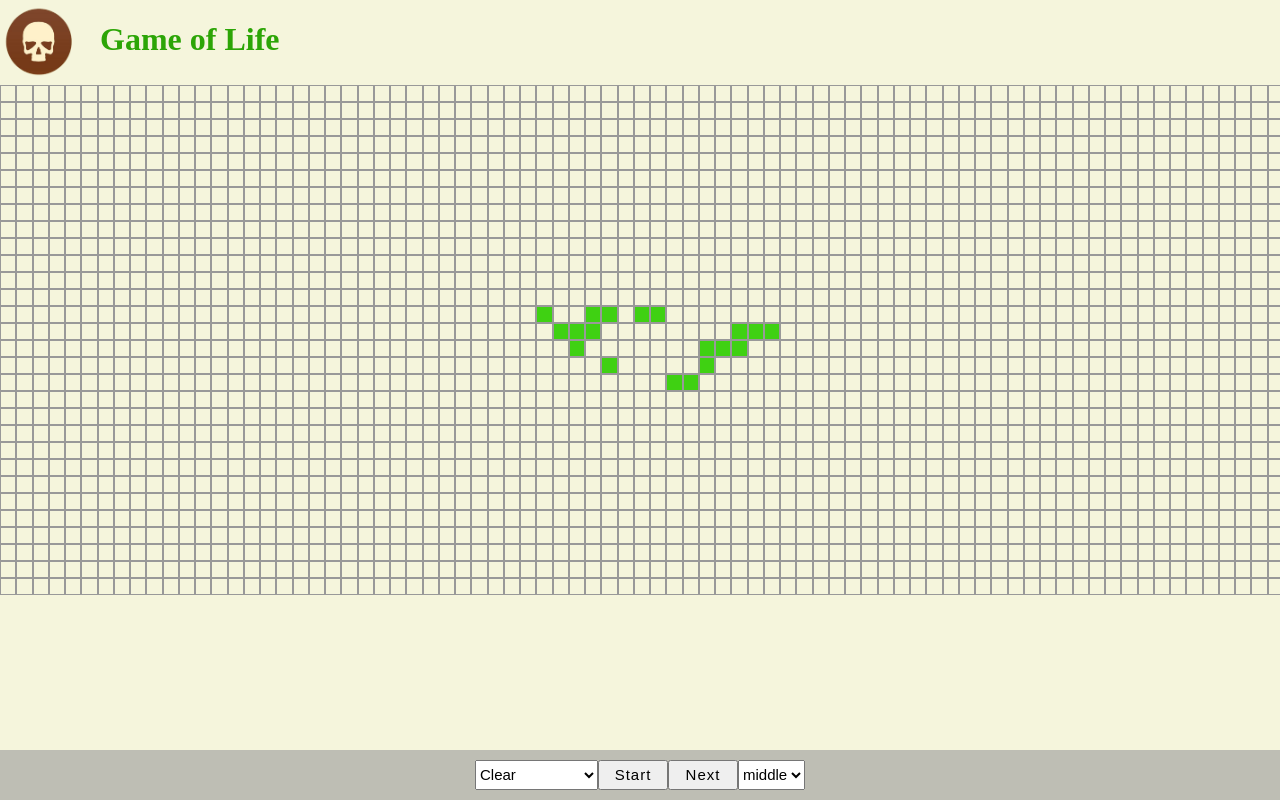
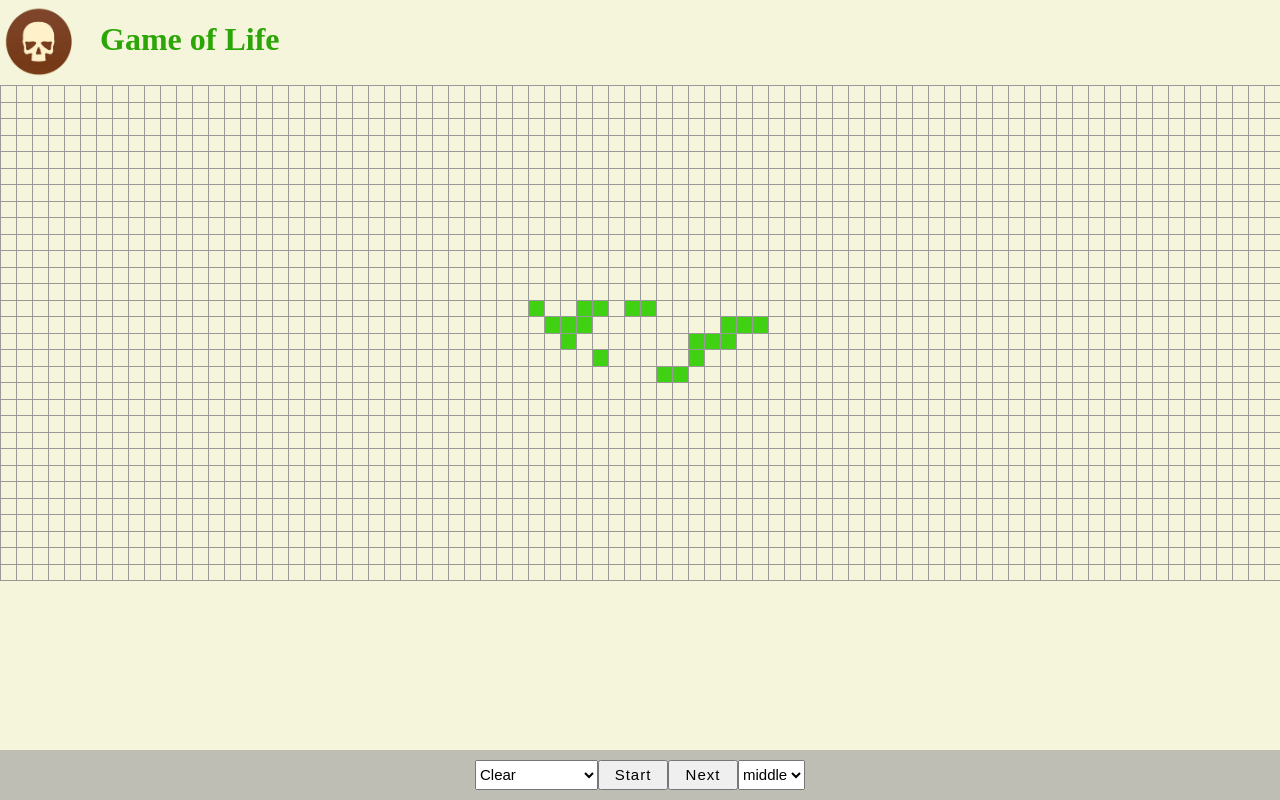
Before and after one commit to CHANGsome/LifeGame, a Vue app in the folder lifegame/: page / in a window 1280 px wide. Built offline with nearby package versions, Linux system fonts and the light colour scheme.

Commit message:
change border

```diff
--- a/lifegame/src/components/tableGrid.vue
+++ b/lifegame/src/components/tableGrid.vue
@@ -153,6 +153,10 @@
   .row{
     height: 16px;
     display: table;
+    border-collapse: collapse;
+  }
+  .row:last-child{
+    border: 1px solid #999;
   }
   .grid{
       width: 15px;
@@ -160,6 +164,7 @@
       display: table-cell;
       border: 0.5px solid #999;
       transition: background-color .3s ease-in;
+      border-bottom: 0;
   }
   .live{
     background-color: #3fd112;
```
